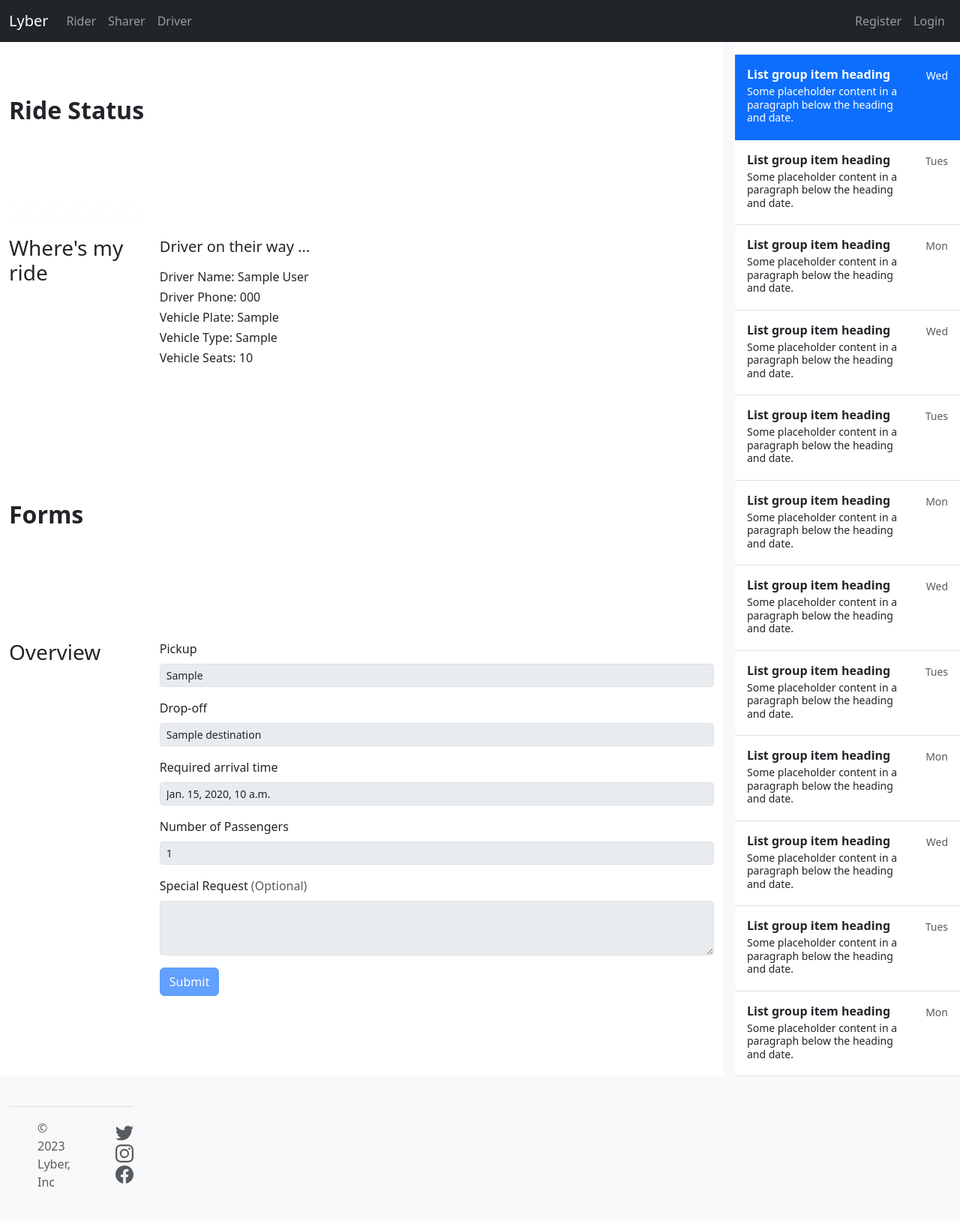
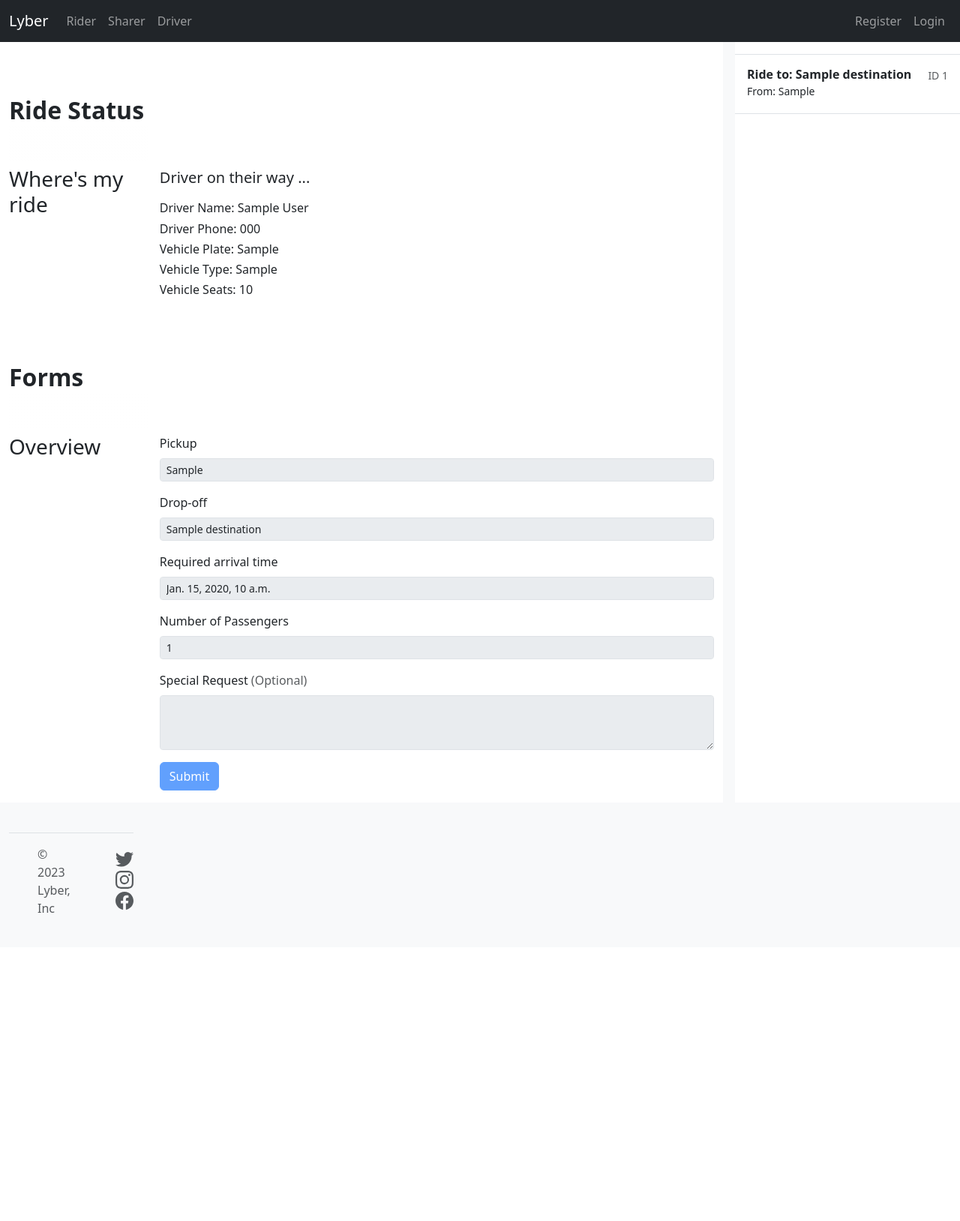
Before and after one commit to carolinechen99/ride-hailing-web, a Django app: template templates/ride/ride_status.html in a window 1280 px wide. Shown: the whole page at 75% size. After the commit the page ends 1217 px from the top, so only its background shows below. Run offline with Django 3.2, Linux system fonts and the light colour scheme; the template is opened without the code that fills it: most values are stand-ins (such as "Sample title", 1, 10 or a date in 2020); some libraries are stand-ins or nearby versions.

Commit message:
finish sidebar ride selection, href url link

```diff
--- a/ride/views.py
+++ b/ride/views.py
@@ -77,12 +77,12 @@ def sharer(request):
 def ride_status(request, ride_rid):
     if request.method == 'GET':
         if request.user.is_authenticated:
-            # ride = Ride.objects.filter(owner=request.user)[0]
+            all_rides = Ride.objects.filter(owner=request.user)
             ride = Ride.objects.get(rid=ride_rid)
             if ride.status == 'CF':
                 driver = Account.objects.get(username=ride.driver.username)
-                return render(request, 'ride/ride_status.html', {'ride': ride, 'driver': driver})
-            return render(request, 'ride/ride_status.html', {'ride': ride, 'driver': None})
+                return render(request, 'ride/ride_status.html', {'ride': ride, 'driver': driver, 'all_rides': all_rides})
+            return render(request, 'ride/ride_status.html', {'ride': ride, 'driver': None, 'all_rides': all_rides})
         else:
             messages.error(request, 'You must be logged in to view your ride status')
             return redirect('account:login')
--- /dev/null
+++ b/templates/partials/_sidebar.html
@@ -0,0 +1,9 @@
+{% for ride in all_rides %}
+<a href="{% url 'ride:ride_status' ride.rid %}" class="list-group-item list-group-item-action py-3 lh-sm">
+    <div class="d-flex w-100 align-items-center justify-content-between">
+        <strong class="mb-1">Ride to: {{ride.destination}}</strong>
+        <small class="text-muted">ID {{ride.rid}}</small>
+    </div>
+    <div class="col-10 mb-1 small">From: {{ride.pickup_location}}</div>
+</a>
+{% endfor %}
--- a/templates/ride/ride_status.html
+++ b/templates/ride/ride_status.html
@@ -280,6 +280,7 @@
 
 
   <div class="d-flex flex-column align-items-stretch flex-shrink-0 bg-white" style="width: 300px;">
+
     <a href="/" class="d-flex align-items-center flex-shrink-0 p-3 link-dark text-decoration-none border-bottom">
       <svg class="bi pe-none me-2" width="30" height="24">
         <use xlink:href="#bootstrap" />
@@ -287,94 +288,20 @@
       <span class="fs-5 fw-semibold"></span>
     </a>
     <div class="list-group list-group-flush border-bottom scrollarea">
-      <a href="#" class="list-group-item list-group-item-action active py-3 lh-sm" aria-current="true">
+      <!-- <a href="#" class="list-group-item list-group-item-action active py-3 lh-sm" aria-current="true">
         <div class="d-flex w-100 align-items-center justify-content-between">
-          <strong class="mb-1">List group item heading</strong>
-          <small>Wed</small>
+          <strong class="mb-1">Ride to: </strong>
+          <small>RID</small>
         </div>
-        <div class="col-10 mb-1 small">Some placeholder content in a paragraph below the heading and date.</div>
-      </a>
-      <a href="#" class="list-group-item list-group-item-action py-3 lh-sm">
-        <div class="d-flex w-100 align-items-center justify-content-between">
-          <strong class="mb-1">List group item heading</strong>
-          <small class="text-muted">Tues</small>
-        </div>
-        <div class="col-10 mb-1 small">Some placeholder content in a paragraph below the heading and date.</div>
-      </a>
-      <a href="#" class="list-group-item list-group-item-action py-3 lh-sm">
-        <div class="d-flex w-100 align-items-center justify-content-between">
-          <strong class="mb-1">List group item heading</strong>
-          <small class="text-muted">Mon</small>
-        </div>
-        <div class="col-10 mb-1 small">Some placeholder content in a paragraph below the heading and date.</div>
-      </a>
+        <div class="col-10 mb-1 small">Ride pick-up: </div>
+      </a> -->
 
-      <a href="#" class="list-group-item list-group-item-action py-3 lh-sm" aria-current="true">
-        <div class="d-flex w-100 align-items-center justify-content-between">
-          <strong class="mb-1">List group item heading</strong>
-          <small class="text-muted">Wed</small>
-        </div>
-        <div class="col-10 mb-1 small">Some placeholder content in a paragraph below the heading and date.</div>
-      </a>
-      <a href="#" class="list-group-item list-group-item-action py-3 lh-sm">
-        <div class="d-flex w-100 align-items-center justify-content-between">
-          <strong class="mb-1">List group item heading</strong>
-          <small class="text-muted">Tues</small>
-        </div>
-        <div class="col-10 mb-1 small">Some placeholder content in a paragraph below the heading and date.</div>
-      </a>
-      <a href="#" class="list-group-item list-group-item-action py-3 lh-sm">
-        <div class="d-flex w-100 align-items-center justify-content-between">
-          <strong class="mb-1">List group item heading</strong>
-          <small class="text-muted">Mon</small>
-        </div>
-        <div class="col-10 mb-1 small">Some placeholder content in a paragraph below the heading and date.</div>
-      </a>
-      <a href="#" class="list-group-item list-group-item-action py-3 lh-sm" aria-current="true">
-        <div class="d-flex w-100 align-items-center justify-content-between">
-          <strong class="mb-1">List group item heading</strong>
-          <small class="text-muted">Wed</small>
-        </div>
-        <div class="col-10 mb-1 small">Some placeholder content in a paragraph below the heading and date.</div>
-      </a>
-      <a href="#" class="list-group-item list-group-item-action py-3 lh-sm">
-        <div class="d-flex w-100 align-items-center justify-content-between">
-          <strong class="mb-1">List group item heading</strong>
-          <small class="text-muted">Tues</small>
-        </div>
-        <div class="col-10 mb-1 small">Some placeholder content in a paragraph below the heading and date.</div>
-      </a>
-      <a href="#" class="list-group-item list-group-item-action py-3 lh-sm">
-        <div class="d-flex w-100 align-items-center justify-content-between">
-          <strong class="mb-1">List group item heading</strong>
-          <small class="text-muted">Mon</small>
-        </div>
-        <div class="col-10 mb-1 small">Some placeholder content in a paragraph below the heading and date.</div>
-      </a>
-      <a href="#" class="list-group-item list-group-item-action py-3 lh-sm" aria-current="true">
-        <div class="d-flex w-100 align-items-center justify-content-between">
-          <strong class="mb-1">List group item heading</strong>
-          <small class="text-muted">Wed</small>
-        </div>
-        <div class="col-10 mb-1 small">Some placeholder content in a paragraph below the heading and date.</div>
-      </a>
-      <a href="#" class="list-group-item list-group-item-action py-3 lh-sm">
-        <div class="d-flex w-100 align-items-center justify-content-between">
-          <strong class="mb-1">List group item heading</strong>
-          <small class="text-muted">Tues</small>
-        </div>
-        <div class="col-10 mb-1 small">Some placeholder content in a paragraph below the heading and date.</div>
-      </a>
-      <a href="#" class="list-group-item list-group-item-action py-3 lh-sm">
-        <div class="d-flex w-100 align-items-center justify-content-between">
-          <strong class="mb-1">List group item heading</strong>
-          <small class="text-muted">Mon</small>
-        </div>
-        <div class="col-10 mb-1 small">Some placeholder content in a paragraph below the heading and date.</div>
-      </a>
+      <!--Sidebar -->
+      {% include 'partials/_sidebar.html' %}
+
     </div>
   </div>
-  </div>
+
 
 
 
```
